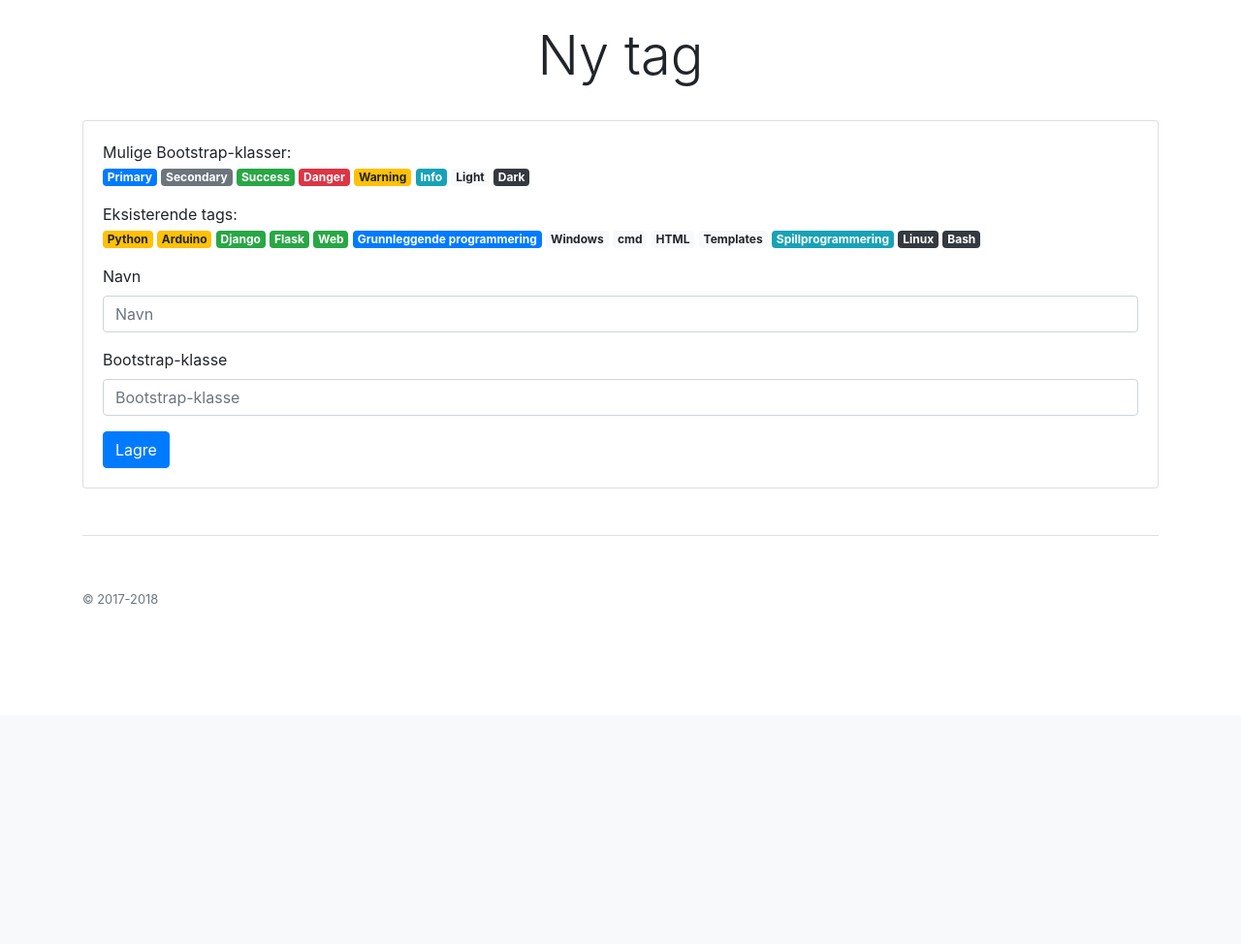
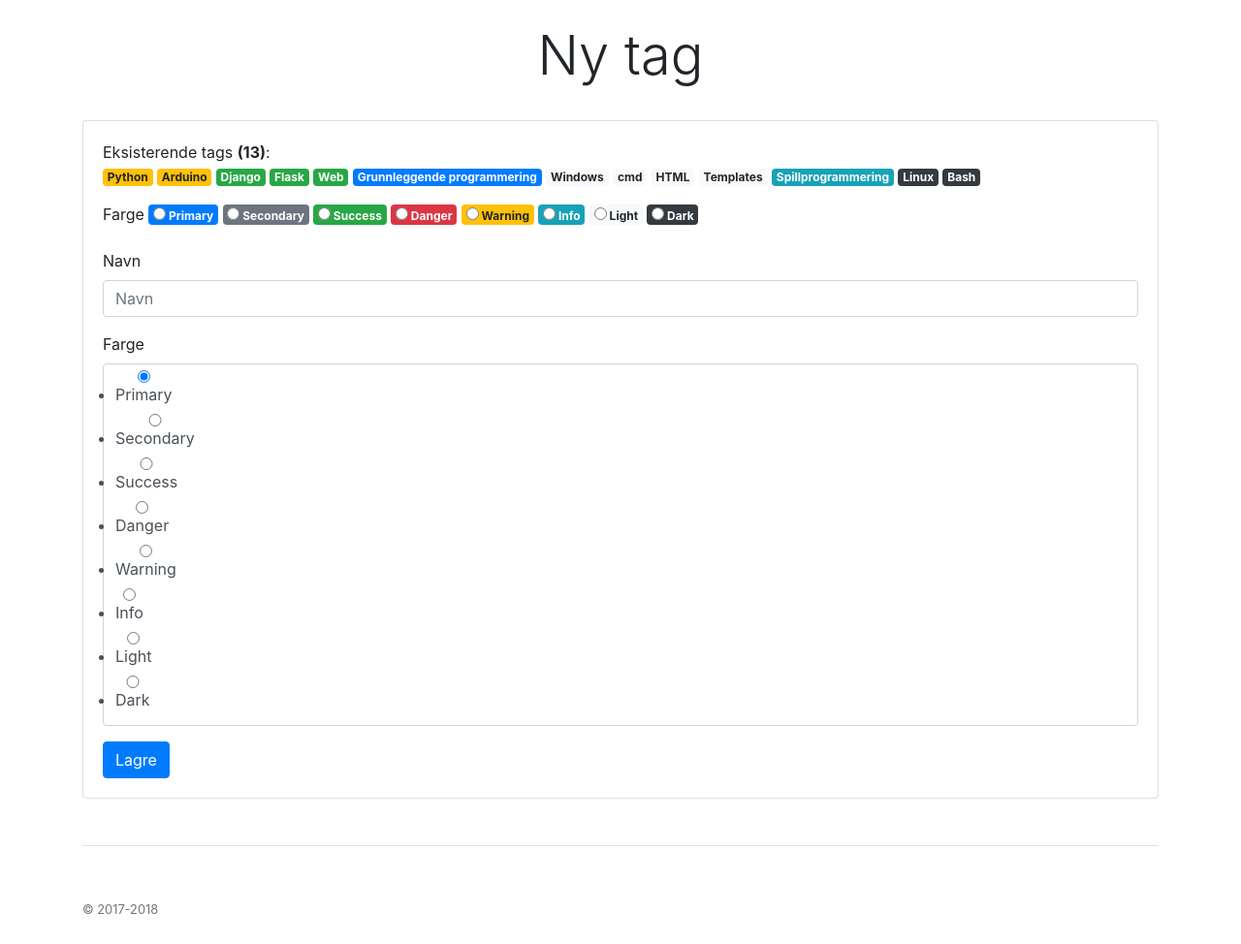
Before and after one commit to Biskus/django-templates, a Django app: page /tag/ny in a window 1280 px wide. Shown: the part 62-1036 px from the top of the page at 97% size. Before the commit the page ends 685 px from the top, so only its background shows below. Run offline with Django 3.2, Linux system fonts and the light colour scheme; a user stored in the database is signed in; data comes from the database, SQL or seed files in the repository; both versions use the stored data as it was after the commit; some libraries are stand-ins or nearby versions.

Commit message:
Improved Tags-functionality

```diff
--- /dev/null
+++ b/proj/app/forms.py
@@ -0,0 +1,40 @@
+from django import forms
+from app.models import Tag
+from pprint import pprint
+class ColoredRadioSelect(forms.RadioSelect):
+    pass
+    def render(self,**kw):
+        ret = super().render(**kw)
+
+        pprint(ret)
+        return ret
+
+class TagForm(forms.ModelForm):
+    """
+    choices = [
+            ('primary','Primary'),
+            ('secondary','Secondary'),
+            ('success','Success'),
+            ('danger','Danger'),
+            ('warning','Warning'),
+            ('info','Info'),
+            ('light','Light'),
+            ('dark','Dark'),
+        ]
+    """
+    def __init__(self, *a,**kw):
+        super(TagForm,self).__init__(*a,**kw)
+        #self.fields['label'].empty_label = None
+        #self.fields['label'].choices = [('2',[('asd','asdf2')])]
+        #self.fields['label'].attr['class'] = 'hidden'
+        #self.fields['label'].widget.attrs['class'] = 'hidden'
+        #self.fields['label'].label_classes = ("hidden asdf","iosdafusdo")
+        pprint(self.fields['label'].__dict__)
+        #self.fields['label'].initial = "primary"
+    #label = forms.ChoiceField(choices=choices, widget=ColoredRadioSelect)
+    class Meta():
+        model = Tag
+        fields = ['name','label']
+        widgets = {
+            'label':forms.RadioSelect,
+            }
--- a/proj/app/models.py
+++ b/proj/app/models.py
@@ -36,12 +36,29 @@ class Lecture(models.Model):
 
 
 class Tag(models.Model):
+
     class Meta():
         ordering = ['-label']
+    admin_order_field = 'pk'
+
     name = models.CharField(max_length=50, verbose_name='Navn')
     #https://getbootstrap.com/docs/4.0/components/badge/
     #Primary Secondary Success Danger Warning Info Light Dark
-    label = models.CharField(max_length=20, verbose_name='Bootstrap-klasse')
+    bootstrap_classes = [
+            ('primary','Primary'),
+            ('secondary','Secondary'),
+            ('success','Success'),
+            ('danger','Danger'),
+            ('warning','Warning'),
+            ('info','Info'),
+            ('light','Light'),
+            ('dark','Dark'),
+        ]
+    label = models.CharField(max_length=20, verbose_name='Farge',
+                             choices=bootstrap_classes,
+                             blank=False, default='primary')
+
+
 
     def __repr__(self):
         return (str(self.pk) + " " + self.name)
--- a/proj/app/templates/app/tag_form.html
+++ b/proj/app/templates/app/tag_form.html
@@ -10,6 +10,7 @@
 </div>
 <div class="card">
 <div class="card-body">
+	<!--
 	<p>Mulige Bootstrap-klasser:<br>
 	<span class="badge badge-primary">Primary</span>
 	<span class="badge badge-secondary">Secondary</span>
@@ -20,7 +21,8 @@
 	<span class="badge badge-light">Light</span>
 	<span class="badge badge-dark">Dark</span>
 	</p>
-<p>Eksisterende tags: <br>
+	 -->
+	<p>Eksisterende tags <b>({{view.all_tags.count}})</b>: <br>
 	{% for tag in view.all_tags %}
 		<a href="{% url 'tag_update' pk=tag.pk %}">
 		<span class="badge badge-{{tag.label}}">{{tag.name}}</span>
@@ -28,7 +30,18 @@
 	{% endfor %}
 	<form method="post">
 		{% csrf_token %}
-{% bootstrap_form form %}
+		<div class="form-group">
+			<label for="{{form.label.id_for_label}}">
+				{{form.label.label}}
+			</label>
+			{% for radio in form.label %}
+				<label class="badge badge-{{radio.data.value}}" for="{{radio.id_for_label}}">
+				{{radio.tag}}
+				{{radio.choice_label}}
+				</label>
+			{% endfor %}
+		</div>
+		{% bootstrap_form form exclude="label" %}
 		<button type="submit" class="btn btn-primary">Lagre</button>
 	</form>
 </div>
--- a/proj/app/views.py
+++ b/proj/app/views.py
@@ -4,6 +4,7 @@ from django.contrib.auth.decorators import user_passes_test
 from django.utils.decorators import method_decorator
 
 from app.models import Lecture, Tag
+from app.forms import TagForm
 
 
 
@@ -17,7 +18,8 @@ def home(request):
 class TagCreateView(CreateView):
     current_tab = 'tags'
     model = Tag
-    fields = ['name', 'label']
+    form_class = TagForm
+    #fields = ['name', 'label']
     all_tags = Tag.objects.all
     success_url = '/'
 
```
Also changed, not shown: proj/app/admin.py (+8 -2 lines), proj/app/templates/app/lecture_list.html (+7 -2 lines), proj/app/migrations/0013_auto_20181228_1720.py (added), proj/app/migrations/0014_auto_20181228_1728.py (added), proj/db.sqlite3. Lines whose indentation alone changed are shown as unchanged.
